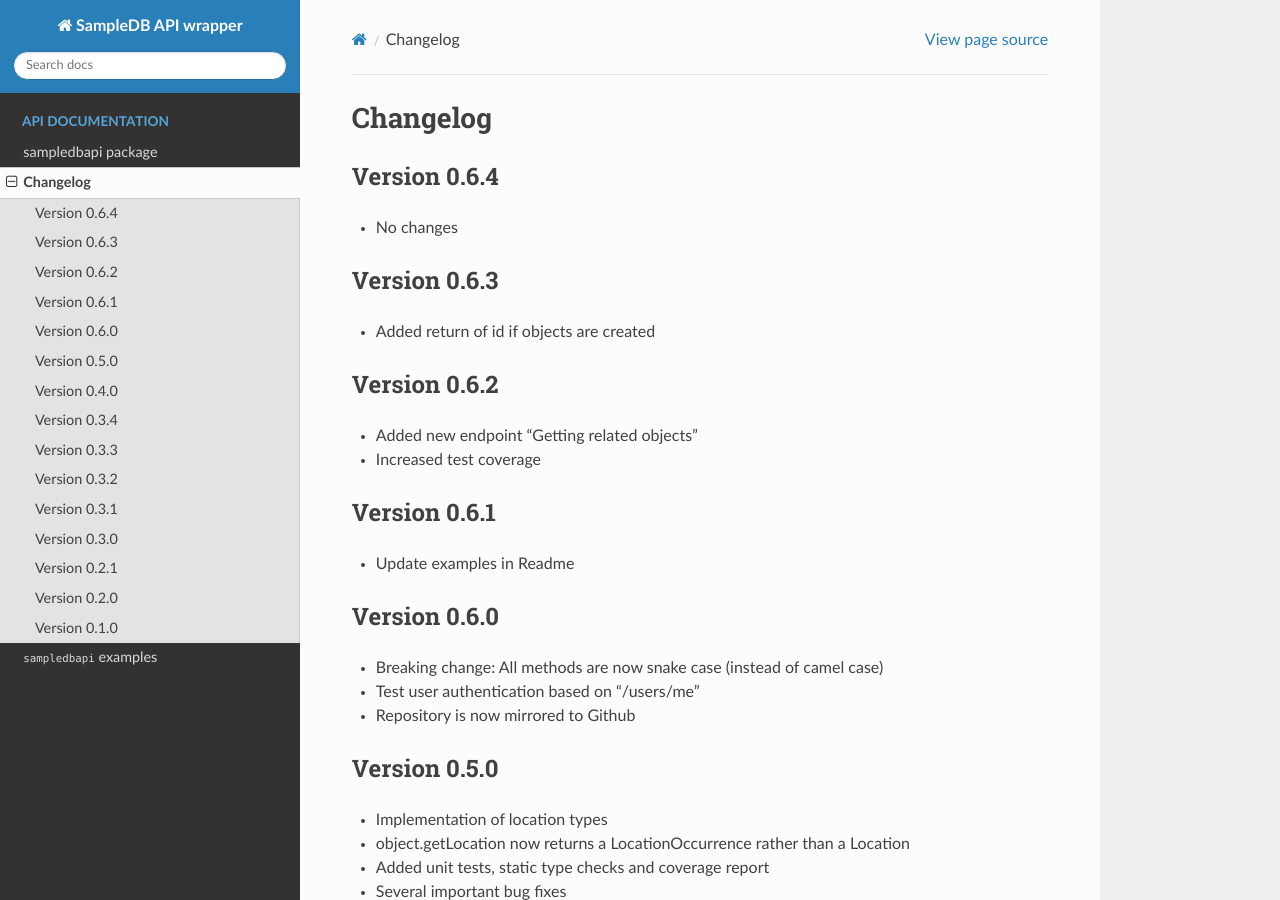
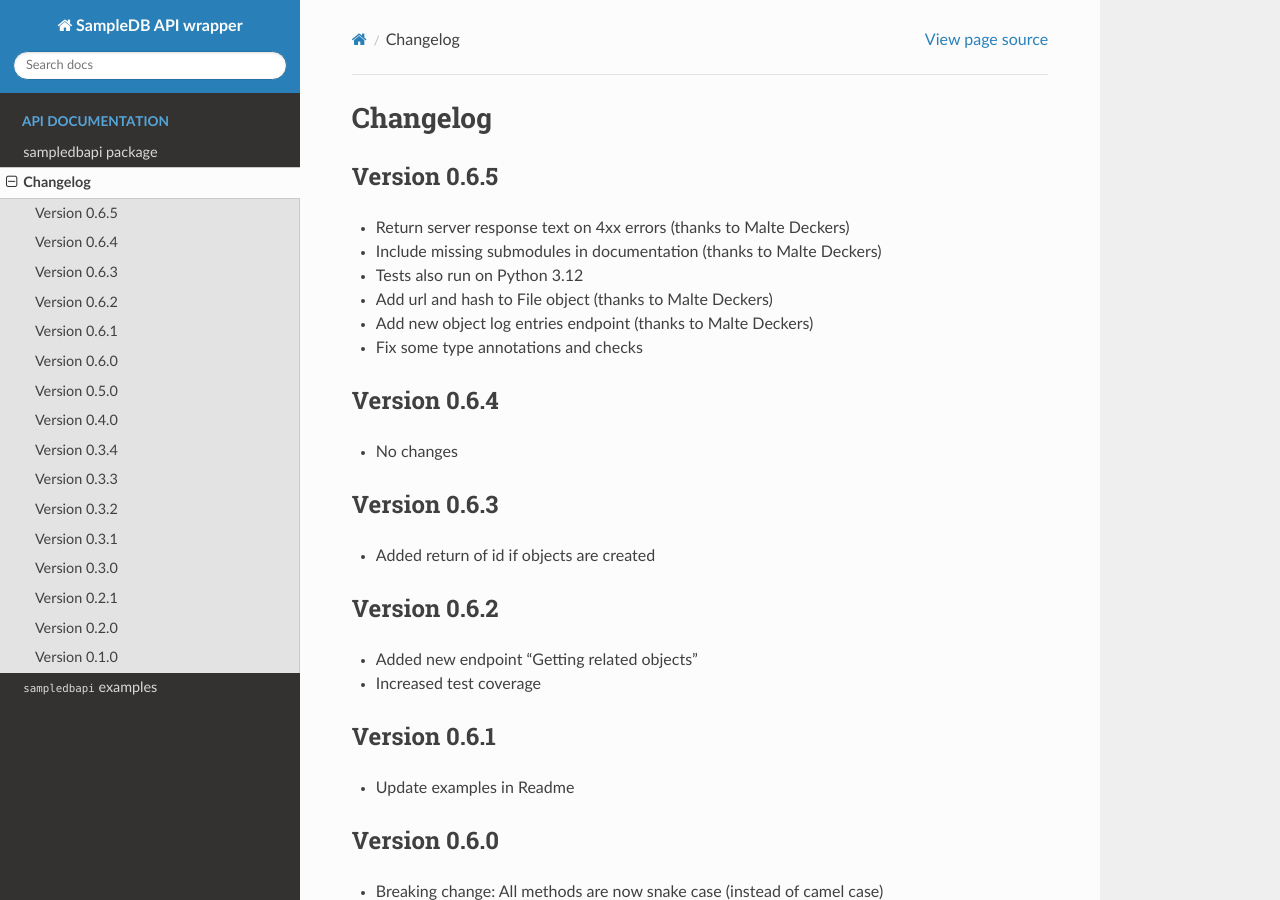
Before and after one commit to AG-Salinga/sampledb-api-wrapper, a Sphinx documentation site: the page built from doc/changelog.rst, in a window 1280 px wide and 900 px high. Built offline with Sphinx 7.4.7 and the Read the Docs theme 2.0.0, drawn with Linux system fonts in a browser that asks for light colours.

Commit message:
Prepare release 0.6.5

```diff
--- a/doc/changelog.rst
+++ b/doc/changelog.rst
@@ -1,5 +1,15 @@
 Changelog
 =========
+
+Version 0.6.5
+-------------
+
+- Return server response text on 4xx errors (thanks to Malte Deckers)
+- Include missing submodules in documentation (thanks to Malte Deckers)
+- Tests also run on Python 3.12
+- Add url and hash to File object (thanks to Malte Deckers)
+- Add new object log entries endpoint (thanks to Malte Deckers)
+- Fix some type annotations and checks
 
 Version 0.6.4
 -------------
--- a/setup.py
+++ b/setup.py
@@ -19,7 +19,7 @@ out = setup(
     # Versions should comply with PEP440.  For a discussion on single-sourcing
     # the version across setup.py and the project code, see
     # http://packaging.python.org/en/latest/tutorial.html#version
-    version="0.6.4",
+    version="0.6.5",
 
     description="API wrapper for SampleDB",
     long_description=long_description,
```
